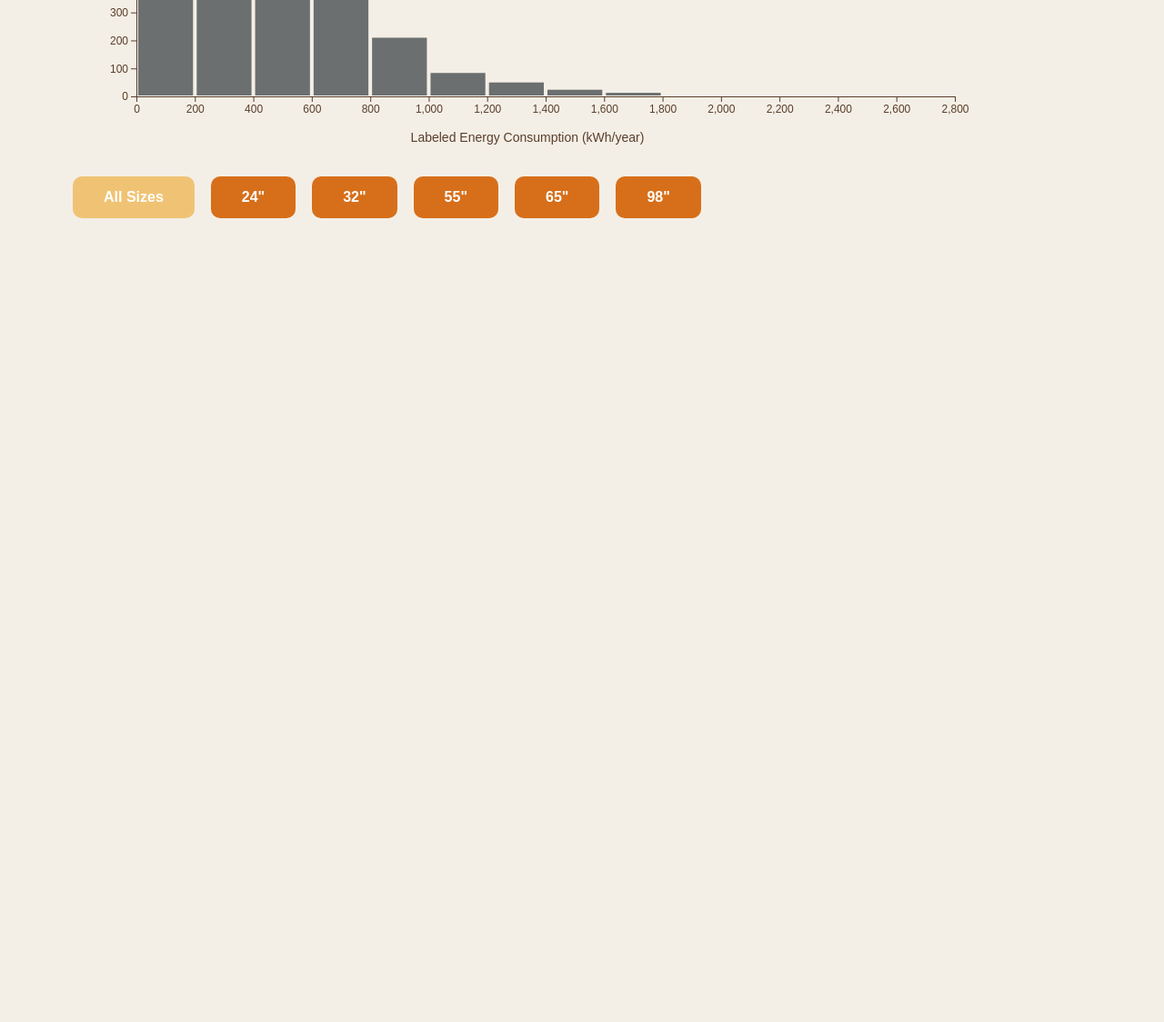
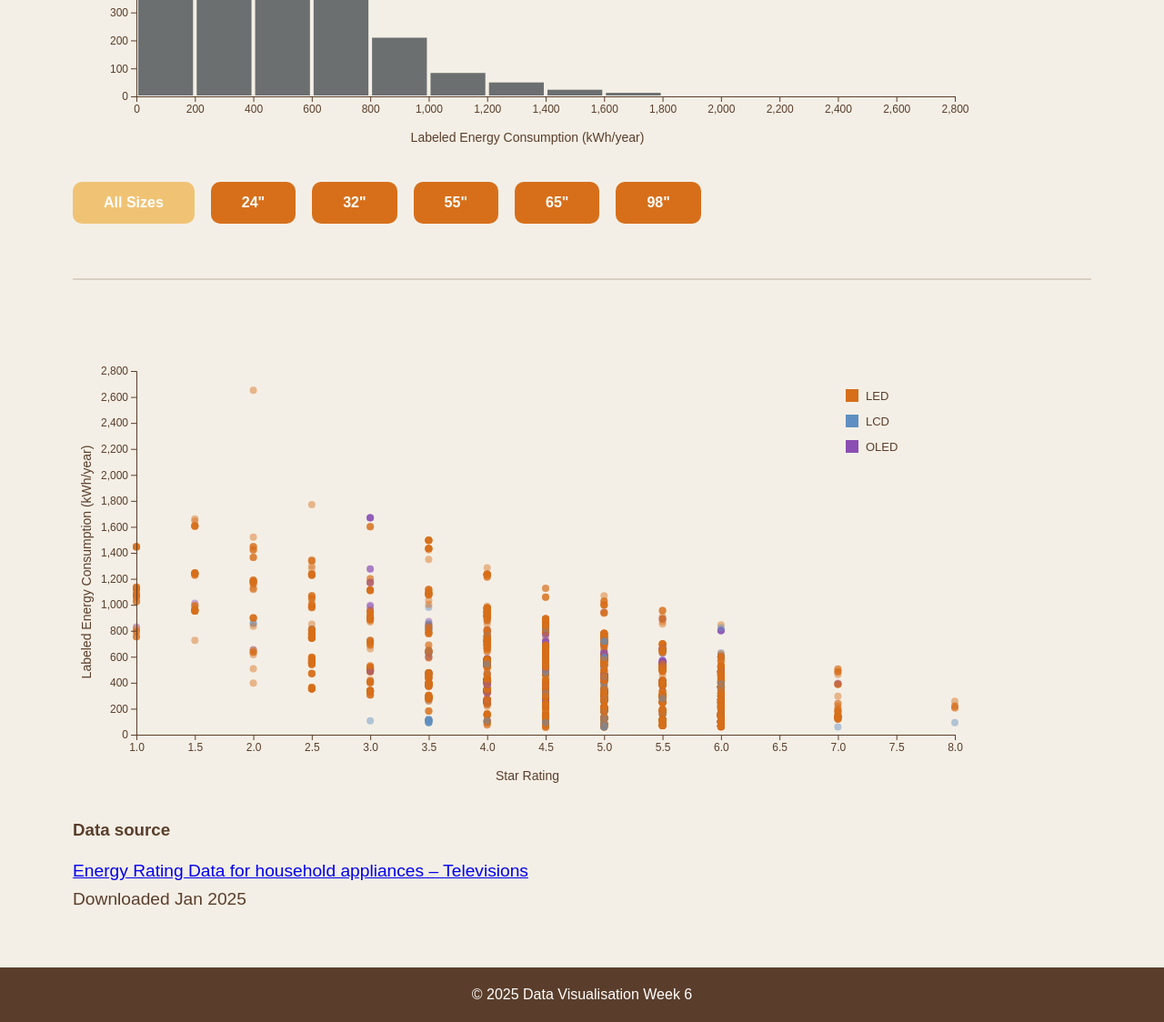
Before and after one commit to HaiAn1209/COS30045, a plain HTML site: page Exercise 6/index.html in a window 1280 px wide. Shown: the part 698-1822 px from the top of the page at 91% size. Before the commit the page ends 998 px from the top, so only its background shows below. Drawn offline with nearby package versions, Linux system fonts and the light colour scheme.

Commit message:
Exercise 6.2

```diff
--- a/Exercise 6/css/base.css
+++ b/Exercise 6/css/base.css
@@ -70,8 +70,21 @@ main p {
     color: white;
 }
 
+.chart-divider {
+    border: none;
+    height: 2px;
+    background: #d7cfc2;
+    margin: 60px auto;
+    width: 100%;
+}
+
+.body {
+    margin-top: 30px;
+}
+
 footer {
-    padding: 20px 40px;
+    padding: 5px;
     text-align: center;
-    color: #5a3e2b;
+    background-color: #5a3e2b;
+    color: white;
 }
--- a/Exercise 6/css/visualisations.css
+++ b/Exercise 6/css/visualisations.css
@@ -1,7 +1,7 @@
-/* Responsive container of the svg element */
 .responsive-svg-container {
     width: 100%;
     max-width: 1000px;
+    margin-bottom: 30px;
 }
 
 @media screen and (max-width: 596px) {
@@ -31,3 +31,8 @@
     stroke: #f4efe6;
     stroke-width: 2;
 }
+
+.tooltip text,
+.tooltip .tooltip-text {
+    pointer-events: none;
+}
--- a/Exercise 6/index.html
+++ b/Exercise 6/index.html
@@ -21,19 +21,38 @@
             <!-- div for screen filters -->
             <div id="filters_screen"></div>
 
-            <!-- div for charts -->
+            <!-- div for histogram -->
             <div id="histogram" class="responsive-svg-container"></div>
 
             <!-- div for size filters -->
             <div id="filters_size"></div>
 
+            <hr class="chart-divider">
+
+            <!-- div for scatterplot -->
+            <div id="scatterplot" class="responsive-svg-container"></div>
+
+            <div class="body">
+                <h3>Data source</h3>
+                <p>
+                    <a href="https://data.gov.au/data/dataset/559708e5-480e-4f94-8429-c4f967dfb958">
+                        Energy Rating Data for household appliances – Televisions
+                    </a><br>
+                    Downloaded Jan 2025
+                </p>
+            </div>
         </div>
     </main>
+
+    <footer>
+        <p>&copy; 2025 Data Visualisation Week 6</p>
+    </footer>
 
     <script src="https://d3js.org/d3.v7.min.js"></script>
     <script src="js/shared-constants.js"></script>
     <script src="js/interactions.js"></script>
     <script src="js/histogram.js"></script>
+    <script src="js/scatterplot.js"></script>
     <script src="js/load-data.js"></script>
 </body>
 </html>
--- a/Exercise 6/js/interactions.js
+++ b/Exercise 6/js/interactions.js
@@ -46,12 +46,10 @@ const updateHistogram = (originalData) => {
 
     let updatedData = originalData;
 
-    // apply screen filter
     if (activeScreen !== "all") {
         updatedData = updatedData.filter(d => d.screenTech === activeScreen);
     }
 
-    // apply size filter
     if (activeSize !== "all") {
         updatedData = updatedData.filter(d => d.screenSize === activeSize);
     }
@@ -90,3 +88,54 @@ const updateHistogram = (originalData) => {
         .duration(600)
         .call(d3.axisLeft(yScale));
 };
+
+/* =========================
+   Tooltip functions
+========================= */
+
+const createTooltip = () => {
+    const tooltip = innerChartS.append("g")
+        .attr("class", "tooltip")
+        .style("opacity", 0);
+
+    tooltip.append("rect")
+        .attr("width", tooltipWidth)
+        .attr("height", tooltipHeight)
+        .attr("rx", 6)
+        .attr("ry", 6)
+        .attr("fill", barColor)
+        .attr("opacity", 0.9);
+
+    tooltip.append("text")
+        .attr("class", "tooltip-text")
+        .attr("x", tooltipWidth / 2)
+        .attr("y", tooltipHeight / 2 + 5)
+        .attr("text-anchor", "middle")
+        .attr("fill", "white")
+        .attr("font-size", "12px");
+};
+
+const handleMouseEvents = () => {
+    d3.select(".inner-chart-scatter")
+        .selectAll("circle")
+        .on("mouseenter", function (e, d) {
+            const cx = +this.getAttribute("cx");
+            const cy = +this.getAttribute("cy");
+
+            d3.select(".tooltip-text")
+                .text(`${d.screenSize}"`);
+
+            d3.select(".tooltip")
+                .attr("transform", `translate(${cx + 10}, ${cy - 40})`)
+                .transition()
+                .duration(150)
+                .style("opacity", 1);
+        })
+        .on("mouseleave", function () {
+            d3.select(".tooltip")
+                .transition()
+                .duration(150)
+                .style("opacity", 0)
+                .attr("transform", "translate(-100,-100)");
+        });
+};
--- a/Exercise 6/js/load-data.js
+++ b/Exercise 6/js/load-data.js
@@ -1,4 +1,3 @@
-// Load the CSV file with a row conversion function
 d3.csv("data/Ex6_TVdata.csv", d => ({
     brand: d.brand,
     model: d.model,
@@ -12,6 +11,7 @@ d3.csv("data/Ex6_TVdata.csv", d => ({
 
     drawHistogram(data);
     populateFilters(data);
+    drawScatterplot(data);
 })
 .catch(error => {
     console.error("Error loading the CSV file:", error);
--- /dev/null
+++ b/Exercise 6/js/scatterplot.js
@@ -0,0 +1,87 @@
+const drawScatterplot = (data) => {
+    d3.select("#scatterplot").selectAll("*").remove();
+
+    const svg = d3.select("#scatterplot")
+        .append("svg")
+        .attr("viewBox", `0 0 ${width} ${height}`);
+
+    innerChartS = svg.append("g")
+        .attr("class", "inner-chart-scatter")
+        .attr("transform", `translate(${margin.left},${margin.top})`);
+
+    // scales
+    xScaleS
+        .domain(d3.extent(data, d => d.star))
+        .nice()
+        .range([0, innerWidth]);
+
+    yScaleS
+        .domain([0, d3.max(data, d => d.energyConsumption)])
+        .nice()
+        .range([innerHeight, 0]);
+
+    // circles
+    innerChartS.selectAll("circle")
+        .data(data)
+        .join("circle")
+        .attr("cx", d => xScaleS(d.star))
+        .attr("cy", d => yScaleS(d.energyConsumption))
+        .attr("r", 4)
+        .attr("fill", d => colorScale(d.screenTech))
+        .attr("opacity", 0.45);
+
+    // x-axis
+    innerChartS.append("g")
+        .attr("class", "axis x-axis-scatter")
+        .attr("transform", `translate(0,${innerHeight})`)
+        .call(d3.axisBottom(xScaleS));
+
+    // y-axis
+    innerChartS.append("g")
+        .attr("class", "axis y-axis-scatter")
+        .call(d3.axisLeft(yScaleS));
+
+    // x label
+    svg.append("text")
+        .attr("class", "axis-label")
+        .attr("x", width / 2)
+        .attr("y", height - 10)
+        .attr("text-anchor", "middle")
+        .text("Star Rating");
+
+    // y label
+    svg.append("text")
+        .attr("class", "axis-label")
+        .attr("transform", "rotate(-90)")
+        .attr("x", -height / 2)
+        .attr("y", 20)
+        .attr("text-anchor", "middle")
+        .text("Labeled Energy Consumption (kWh/year)");
+
+    // legend
+    const legend = svg.append("g")
+        .attr("transform", `translate(${width - 150}, 60)`);
+
+    const legendItems = colorScale.domain();
+
+    legend.selectAll("rect")
+        .data(legendItems)
+        .join("rect")
+        .attr("x", 0)
+        .attr("y", (d, i) => i * 28)
+        .attr("width", 14)
+        .attr("height", 14)
+        .attr("fill", d => colorScale(d));
+
+    legend.selectAll("text")
+        .data(legendItems)
+        .join("text")
+        .attr("x", 22)
+        .attr("y", (d, i) => i * 28 + 12)
+        .attr("font-size", "13px")
+        .attr("fill", "#5a3e2b")
+        .text(d => d);
+
+    createTooltip();
+    handleMouseEvents();
+};
--- a/Exercise 6/js/shared-constants.js
+++ b/Exercise 6/js/shared-constants.js
@@ -10,7 +10,7 @@ const bodyBackgroundColor = "#f4efe6";
 const barColor = "#6c6f70";
 const barStrokeColor = bodyBackgroundColor;
 
-// Scales
+// Histogram scales
 const xScale = d3.scaleLinear().range([0, innerWidth]);
 const yScale = d3.scaleLinear().range([innerHeight, 0]);
 
@@ -27,6 +27,7 @@ const filters_screen = [
     { id: "OLED", label: "OLED", isActive: false }
 ];
 
+// Screen size filters
 const filters_size = [
     { id: "all", label: "All Sizes", isActive: true },
     { id: 24, label: '24"', isActive: false },
@@ -35,3 +36,23 @@ const filters_size = [
     { id: 65, label: '65"', isActive: false },
     { id: 98, label: '98"', isActive: false }
 ];
+
+/* =========================
+   Scatterplot constants
+========================= */
+
+// separate inner chart for scatterplot
+let innerChartS;
+
+// separate scales for scatterplot
+const xScaleS = d3.scaleLinear().range([0, innerWidth]);
+const yScaleS = d3.scaleLinear().range([innerHeight, 0]);
+
+// tooltip size
+const tooltipWidth = 90;
+const tooltipHeight = 34;
+
+// colour scale for screen technology
+const colorScale = d3.scaleOrdinal()
+    .domain(["LED", "LCD", "OLED"])
+    .range(["#d76f1a", "#5f8fc2", "#8a4fb3"]);
```
